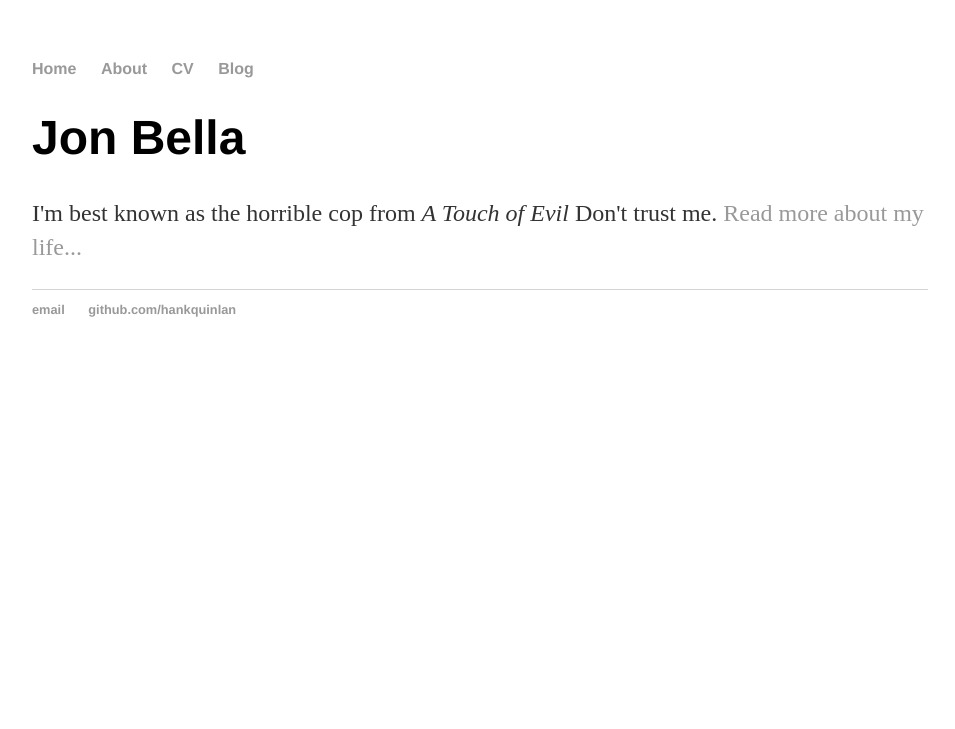
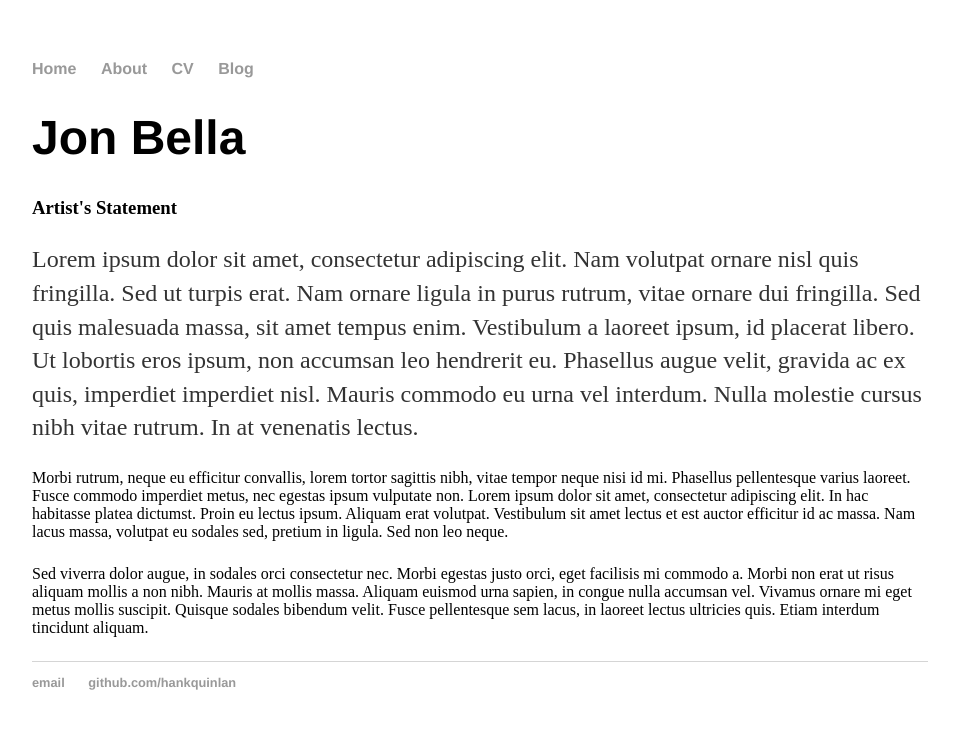
Before and after one commit to jonif0112/jonif0112.github.io, a Jekyll site: the page built from index.html, in a window 1280 px wide. Shown: the top 729 px of the page, without its empty margins (160-1115 px from the left). Built offline with Jekyll 4.4.1, drawn with Linux system fonts in a browser that asks for light colours.

Commit message:
Update index.html

```diff
--- a/index.html
+++ b/index.html
@@ -4,5 +4,10 @@ title: Jon Bella
 ---
 <div class="blurb">
 	<h1>Jon Bella</h1>
-	<p>I'm best known as the horrible cop from <em>A Touch of Evil</em> Don't trust me. <a href="/about">Read more about my life...</a></p>
+	<h3>Artist's Statement</h3>
+	<p>Lorem ipsum dolor sit amet, consectetur adipiscing elit. Nam volutpat ornare nisl quis fringilla. Sed ut turpis erat. Nam ornare ligula in purus rutrum, vitae ornare dui fringilla. Sed quis malesuada massa, sit amet tempus enim. Vestibulum a laoreet ipsum, id placerat libero. Ut lobortis eros ipsum, non accumsan leo hendrerit eu. Phasellus augue velit, gravida ac ex quis, imperdiet imperdiet nisl. Mauris commodo eu urna vel interdum. Nulla molestie cursus nibh vitae rutrum. In at venenatis lectus.</p>
+
+Morbi rutrum, neque eu efficitur convallis, lorem tortor sagittis nibh, vitae tempor neque nisi id mi. Phasellus pellentesque varius laoreet. Fusce commodo imperdiet metus, nec egestas ipsum vulputate non. Lorem ipsum dolor sit amet, consectetur adipiscing elit. In hac habitasse platea dictumst. Proin eu lectus ipsum. Aliquam erat volutpat. Vestibulum sit amet lectus et est auctor efficitur id ac massa. Nam lacus massa, volutpat eu sodales sed, pretium in ligula. Sed non leo neque.</p>
+
+Sed viverra dolor augue, in sodales orci consectetur nec. Morbi egestas justo orci, eget facilisis mi commodo a. Morbi non erat ut risus aliquam mollis a non nibh. Mauris at mollis massa. Aliquam euismod urna sapien, in congue nulla accumsan vel. Vivamus ornare mi eget metus mollis suscipit. Quisque sodales bibendum velit. Fusce pellentesque sem lacus, in laoreet lectus ultricies quis. Etiam interdum tincidunt aliquam.</p>
 </div><!-- /.blurb -->
```
